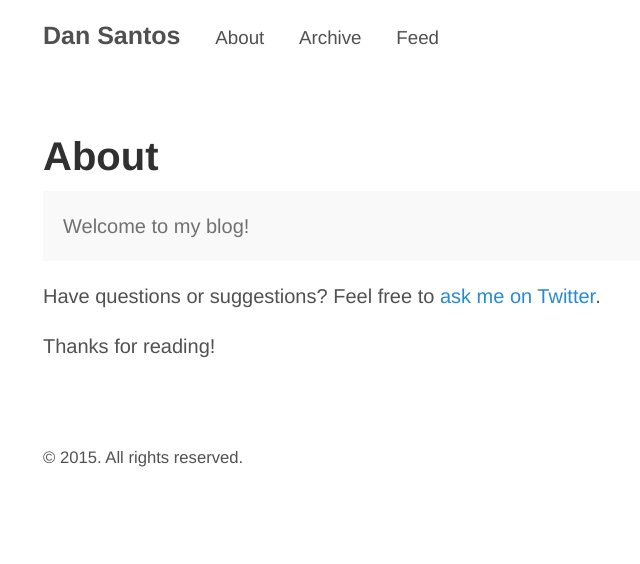
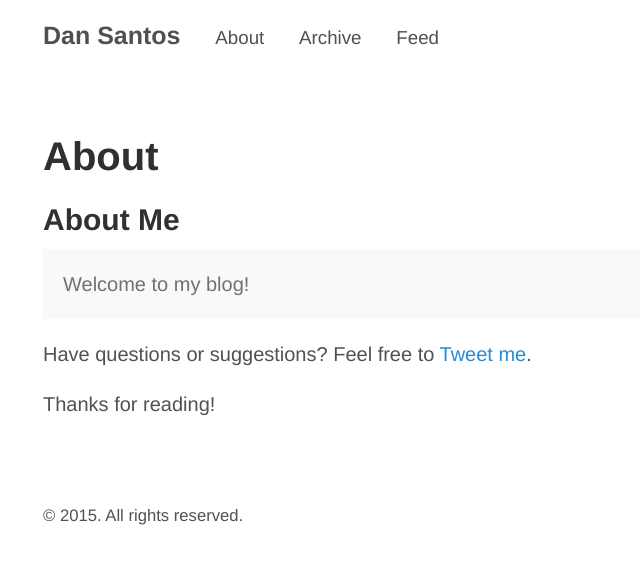
Before and after one commit to CanIGetAPickle/CanIGetAPickle.github.io, a Jekyll site: the page built from about.md, in a window 1280 px wide. Shown: the top 564 px of the page, without its empty margins (237-877 px from the left). Built offline with Jekyll 4.4.1, drawn with Linux system fonts in a browser that asks for light colours.

Commit message:
Attempt to fix

```diff
--- a/about.md
+++ b/about.md
@@ -3,10 +3,12 @@ layout: page
 title: About
 ---
 
+## About Me
+
 <p class="message">
   Welcome to my blog!
 </p>
 
-Have questions or suggestions? Feel free to [ask me on Twitter](https://twitter.com/canigetapickle).
+Have questions or suggestions? Feel free to [Tweet me](https://twitter.com/canigetapickle).
 
 Thanks for reading!
```
